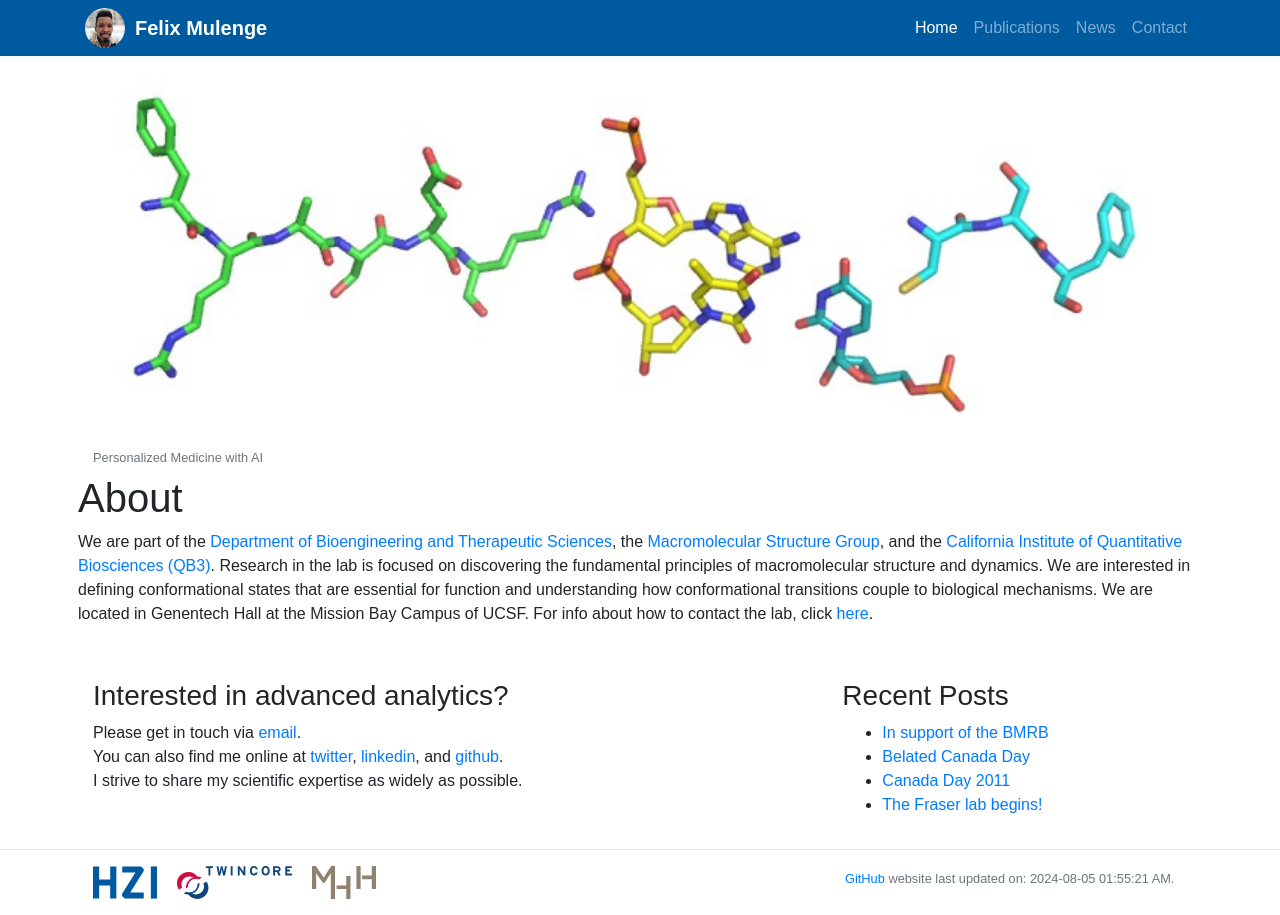
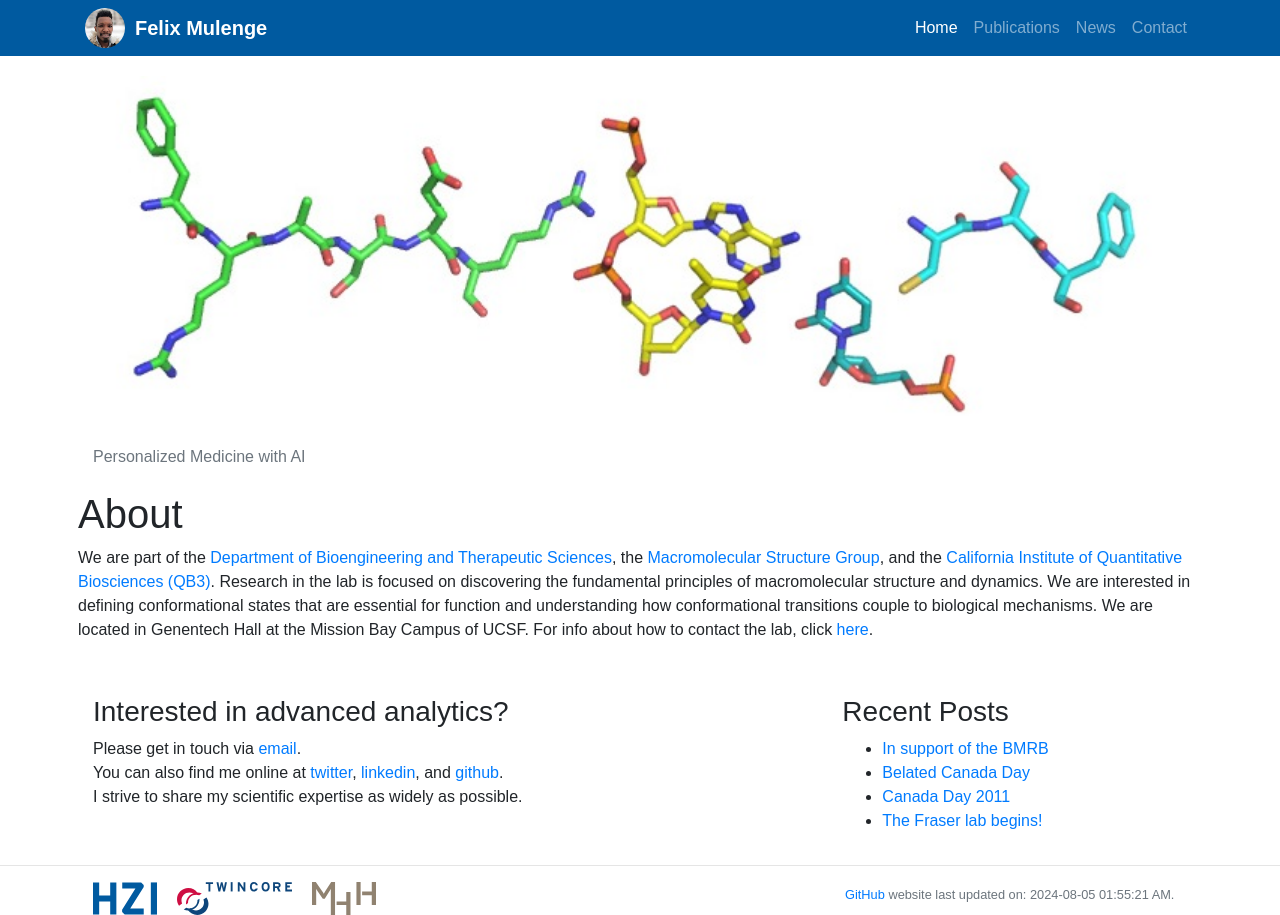
Before and after one commit to fmulenge/fmulenge.github.io, a Jekyll site: the page built from index.md, in a window 1280 px wide. Built offline with Jekyll 4.4.1, drawn with Linux system fonts in a browser that asks for light colours.

Commit message:
Update home.html

```diff
--- a/_layouts/home.html
+++ b/_layouts/home.html
@@ -3,7 +3,7 @@
 <div class="container px-2 max-width: 100%">
             <div class="text-wrapper">
             <img src="/static/img/logo/jf_aa_logo.jpg" alt="">
-            <small class="text-muted">Personalized Medicine with AI</small>
+            <p class="text-muted">Personalized Medicine with AI</p>
             </div>
     <div class="row">
         <div class="col-md-15">
```
